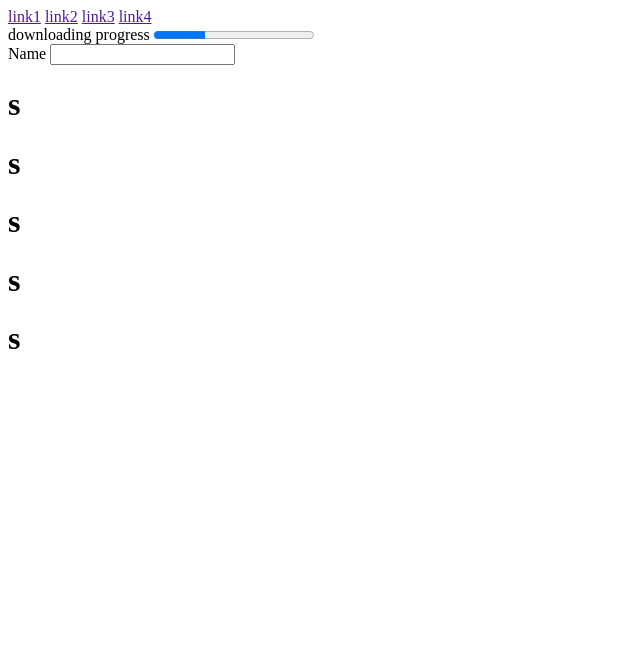
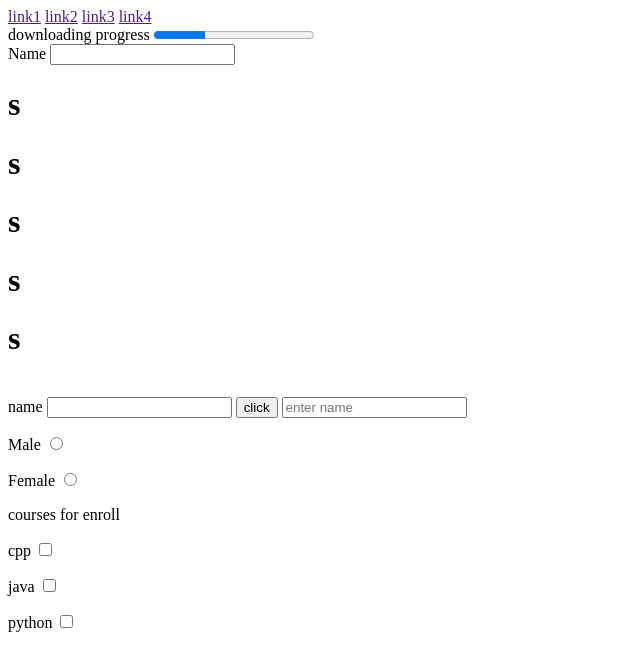
Before and after one commit to goyal-muskan2002/2010991946DailyPractice, a plain HTML site: page 3.15july2022/index.html in a window 1280 px wide. Shown: the whole page, without its empty margins (0-640 px from the left). Drawn offline with Linux system fonts and the light colour scheme.

Commit message:
addedindexhtml

```diff
--- a/3.15july2022/index.html
+++ b/3.15july2022/index.html
@@ -23,5 +23,31 @@
     <h1>s</h1>
     <h1>s</h1>
     <h1>s</h1>
+   <form action="welcome.html" method="get">
+    <!-- action is used to send the data int to mentioned file and get method is used to send the data from one page to aother get methpd is very fast one is post  which is slow but provides security but get contains about 2000 characters-->
+    <br><label for ="name">name</label>
+ <input type = "text" name ="name">
+ <input type="submit" value="click">
+ <input type="text" placeholder="enter name" >
+ <p>Male
+ <input type="radio" name ="gender" value="female">
+ </p>
+ <p>Female
+ <input type="radio" name ="gender" value="male">
+ </p>
+<p>courses for enroll</p>
+ <p>cpp
+    <input type ="checkbox" name ="cpp" value="cpp">
+
+ </p>
+ <p>java
+    <input type ="checkbox" name ="java" value="java">
+
+ </p>
+ <p>python
+    <input type ="checkbox" name ="python" value="python">
+
+ </p>
+   </form>
 </body>
 </html>
```
Also changed, not shown: 3.15july2022/welcome.html (added, +12 -0 lines).
